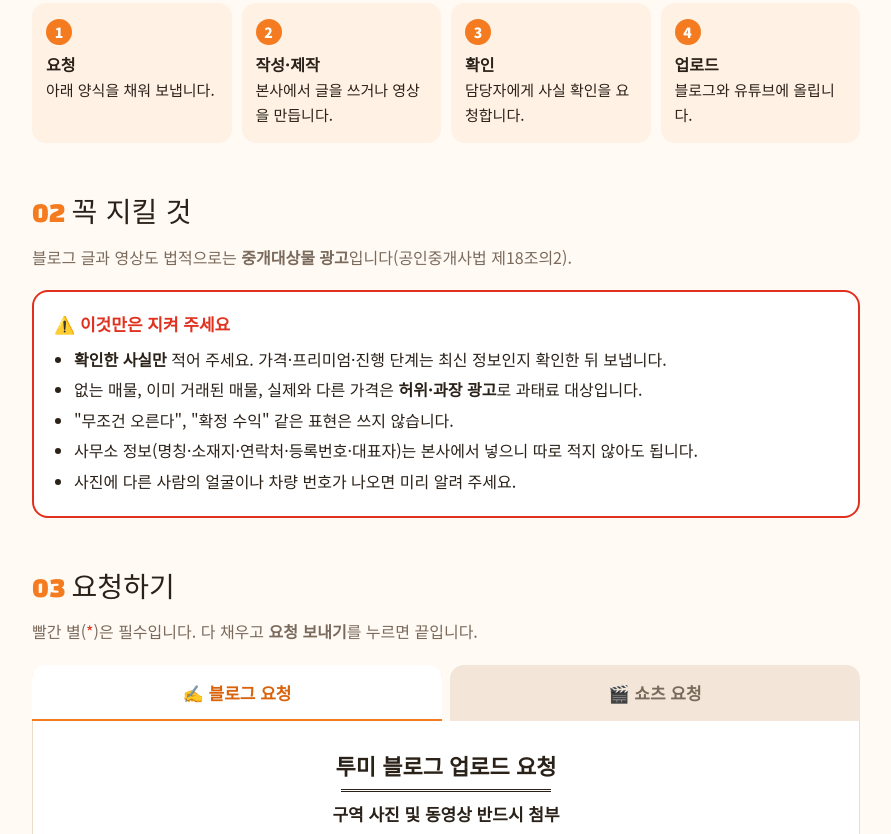
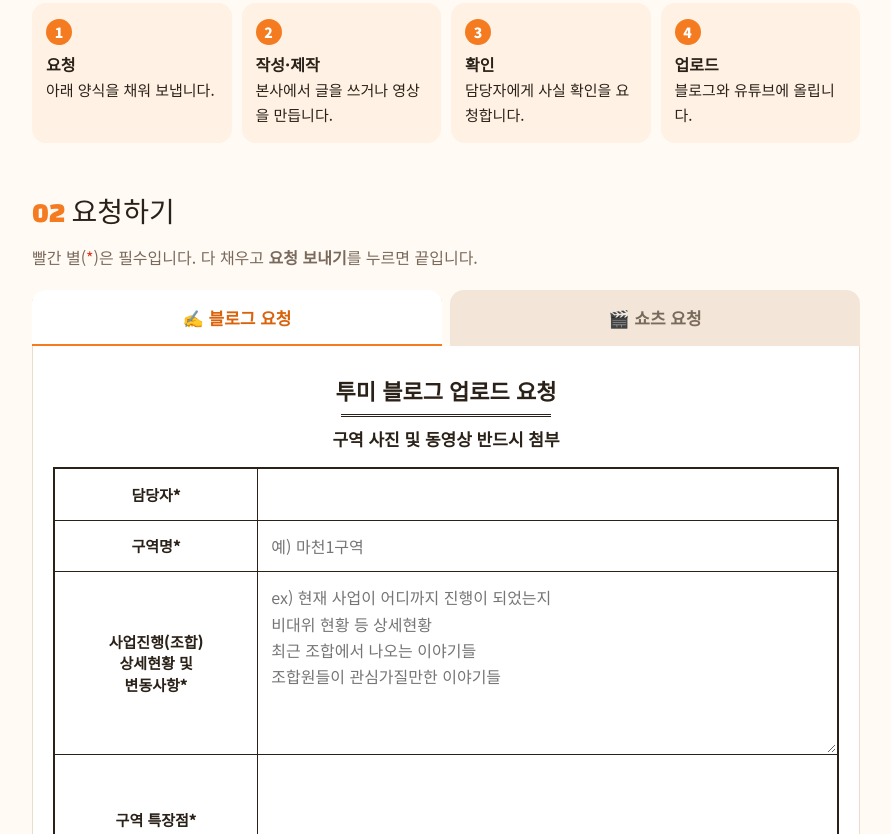
Before and after one commit to mrchu1013/tumi-marketing, a plain HTML site: page index.html in a window 1280 px wide. Shown: the part 781-1615 px from the top of the page, without its empty margins (194-1085 px from the left). Drawn offline with Linux system fonts and the light colour scheme.

Commit message:
'꼭 지킬 것' 섹션 제거, 섹션 번호 정리
Co-Authored-By: Claude Opus 5.5 <noreply@anthropic.com>

```diff
--- a/index.html
+++ b/index.html
@@ -62,10 +62,6 @@
   .flow b { display: block; font-size: 16px; }
   @media (max-width: 640px) { .flow { grid-template-columns: 1fr 1fr; } }
 
-  .rule { background: #fff; border: 2px solid var(--red); border-radius: 16px; padding: 18px 20px; }
-  .rule h3 { margin: 0 0 8px; color: var(--red); font-size: 17px; }
-  .rule ul { margin: 0; padding-left: 20px; }
-  .rule li { margin: 4px 0; }
 
   /* 탭 + 폼 */
   .tabs { display: flex; gap: 8px; margin-bottom: 0; }
@@ -198,25 +194,10 @@
     </div>
   </section>
 
-  <!-- 2. 꼭 지킬 것 -->
-  <section id="rules">
-    <h2><span class="num">02</span>꼭 지킬 것</h2>
-    <p class="lead">블로그 글과 영상도 법적으로는 <b>중개대상물 광고</b>입니다(공인중개사법 제18조의2).</p>
-    <div class="rule">
-      <h3>⚠️ 이것만은 지켜 주세요</h3>
-      <ul>
-        <li><b>확인한 사실만</b> 적어 주세요. 가격·프리미엄·진행 단계는 최신 정보인지 확인한 뒤 보냅니다.</li>
-        <li>없는 매물, 이미 거래된 매물, 실제와 다른 가격은 <b>허위·과장 광고</b>로 과태료 대상입니다.</li>
-        <li>"무조건 오른다", "확정 수익" 같은 표현은 쓰지 않습니다.</li>
-        <li>사무소 정보(명칭·소재지·연락처·등록번호·대표자)는 본사에서 넣으니 따로 적지 않아도 됩니다.</li>
-        <li>사진에 다른 사람의 얼굴이나 차량 번호가 나오면 미리 알려 주세요.</li>
-      </ul>
-    </div>
-  </section>
 
-  <!-- 3. 요청 양식 -->
+  <!-- 2. 요청 양식 -->
   <section id="request">
-    <h2><span class="num">03</span>요청하기</h2>
+    <h2><span class="num">02</span>요청하기</h2>
     <p class="lead">빨간 별(<span style="color:var(--red)">*</span>)은 필수입니다. 다 채우고 <b>요청 보내기</b>를 누르면 끝입니다.</p>
 
     <div class="tabs" role="tablist">
@@ -297,9 +278,9 @@
     </div>
   </section>
 
-  <!-- 4. FAQ -->
+  <!-- 3. FAQ -->
   <section id="faq">
-    <h2><span class="num">04</span>자주 묻는 질문</h2>
+    <h2><span class="num">03</span>자주 묻는 질문</h2>
     <details class="faq"><summary>모든 칸을 다 채워야 하나요?</summary><p>별표 항목만 필수입니다. 나머지는 아는 만큼만 적어도 되지만, 많이 적을수록 글이 좋아집니다.</p></details>
     <details class="faq"><summary>요청을 보냈는데 수정하고 싶어요.</summary><p>같은 구역으로 다시 보내고 요청사항에 "수정본"이라고 적어 주세요.</p></details>
     <details class="faq"><summary>'요청 보내기'가 안 돼요.</summary><p>인터넷 연결을 확인하고 다시 눌러 주세요. 그래도 안 되면 '작성 내용 파일로 저장'을 눌러 카톡으로 보내 주세요.</p></details>
```
